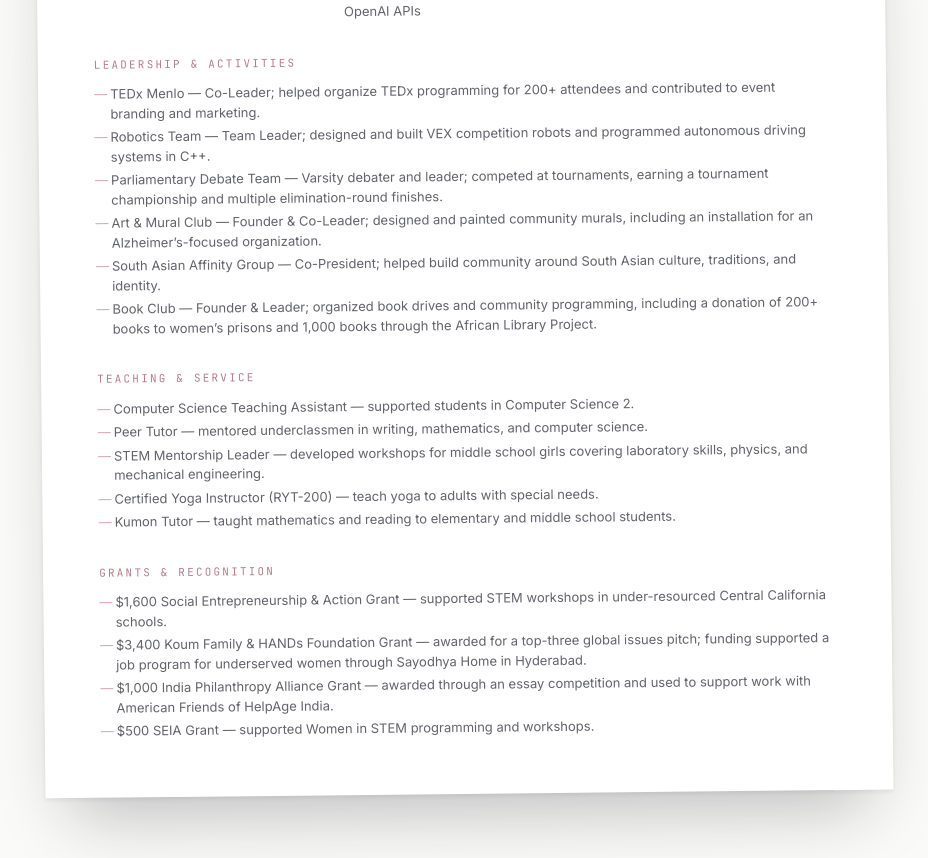
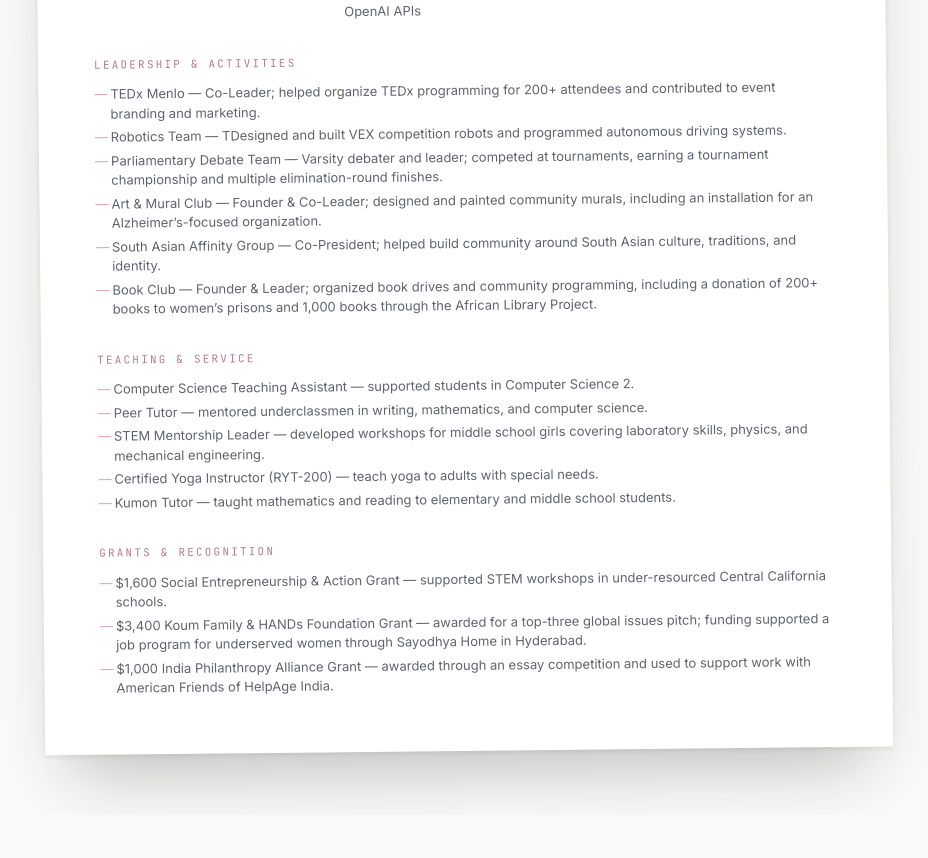
Before and after one commit to emill-y/AboutEisha, a React (Vite) app: page /resume in a window 1280 px wide. Shown: the part 1744-2602 px from the top of the page, without its empty margins (183-1111 px from the left). After the commit the page ends 2559 px from the top, so only its background shows below. Built offline with nearby package versions, Linux system fonts and the light colour scheme.

Commit message:
Update Resume.jsx

```diff
--- a/src/pages/Resume.jsx
+++ b/src/pages/Resume.jsx
@@ -96,7 +96,7 @@ const skills = {
 
 const leadership = [
   'TEDx Menlo — Co-Leader; helped organize TEDx programming for 200+ attendees and contributed to event branding and marketing.',
-  'Robotics Team — Team Leader; designed and built VEX competition robots and programmed autonomous driving systems in C++.',
+  'Robotics Team — TDesigned and built VEX competition robots and programmed autonomous driving systems.',
   'Parliamentary Debate Team — Varsity debater and leader; competed at tournaments, earning a tournament championship and multiple elimination-round finishes.',
   'Art & Mural Club — Founder & Co-Leader; designed and painted community murals, including an installation for an Alzheimer’s-focused organization.',
   'South Asian Affinity Group — Co-President; helped build community around South Asian culture, traditions, and identity.',
@@ -115,7 +115,6 @@ const awards = [
   '$1,600 Social Entrepreneurship & Action Grant — supported STEM workshops in under-resourced Central California schools.',
   '$3,400 Koum Family & HANDs Foundation Grant — awarded for a top-three global issues pitch; funding supported a job program for underserved women through Sayodhya Home in Hyderabad.',
   '$1,000 India Philanthropy Alliance Grant — awarded through an essay competition and used to support work with American Friends of HelpAge India.',
-  '$500 SEIA Grant — supported Women in STEM programming and workshops.',
 ]
 
 export default function Resume() {
```
